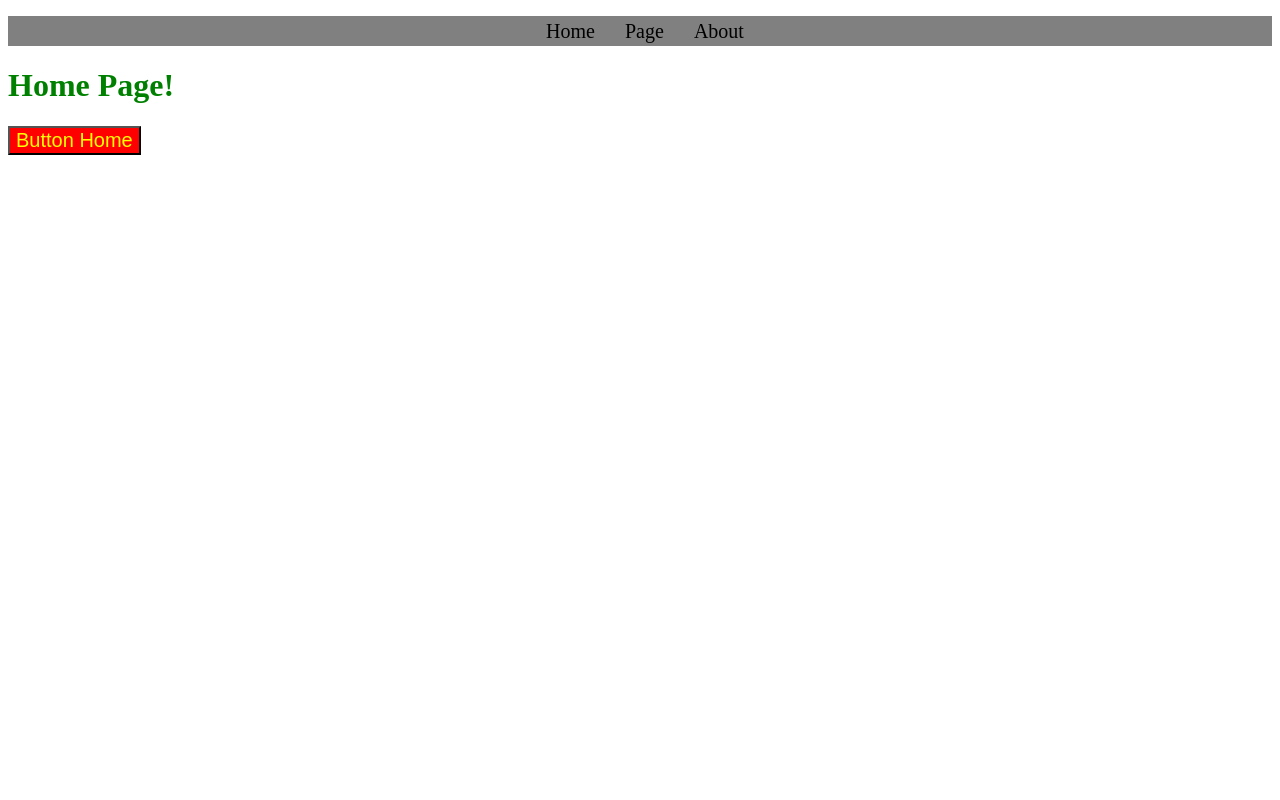
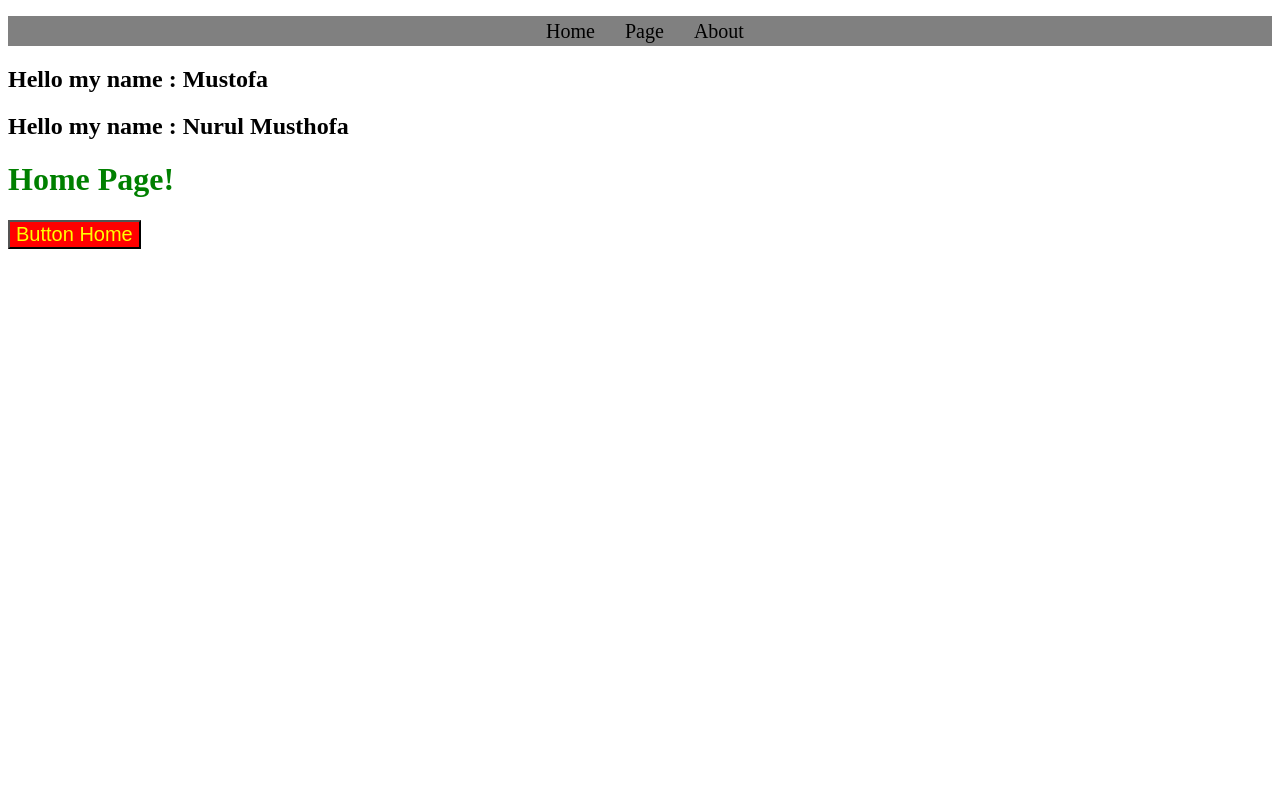
Before and after one commit to Mustofawho0/Purwadhika-Web-Develop, a React (Vite) app in the folder Front-End/Day3/intro-react/: page / in a window 1280 px wide. Shown: the top 800 px of the page. Built offline with nearby package versions, Linux system fonts and the light colour scheme.

Commit message:
React JS

```diff
--- a/Front-End/Day3/intro-react/src/App.jsx
+++ b/Front-End/Day3/intro-react/src/App.jsx
@@ -2,11 +2,14 @@
 import { Outlet } from "react-router-dom";
 import NavBar from "./components/core/navbar";
 import Footer from "./components/core/footer";
+import Introduce from "./pages/introduce/intro";
 
 function App() {
   return (
     <>
       <NavBar />
+      <Introduce name="Mustofa" />
+      <Introduce name="Nurul Musthofa" />
       <div style={{ minHeight: "100vh" }}>
         <Outlet />
       </div>
--- /dev/null
+++ b/Front-End/Day3/intro-react/src/pages/introduce/intro.jsx
@@ -0,0 +1,8 @@
+export default function Introduce(props) {
+  //   console.log(props);
+  return (
+    <>
+      <h2>Hello my name : {props.name} </h2>
+    </>
+  );
+}
```
Also changed, not shown: Front-End/Day3/intro-react/src/main.jsx (+8 -9 lines).
